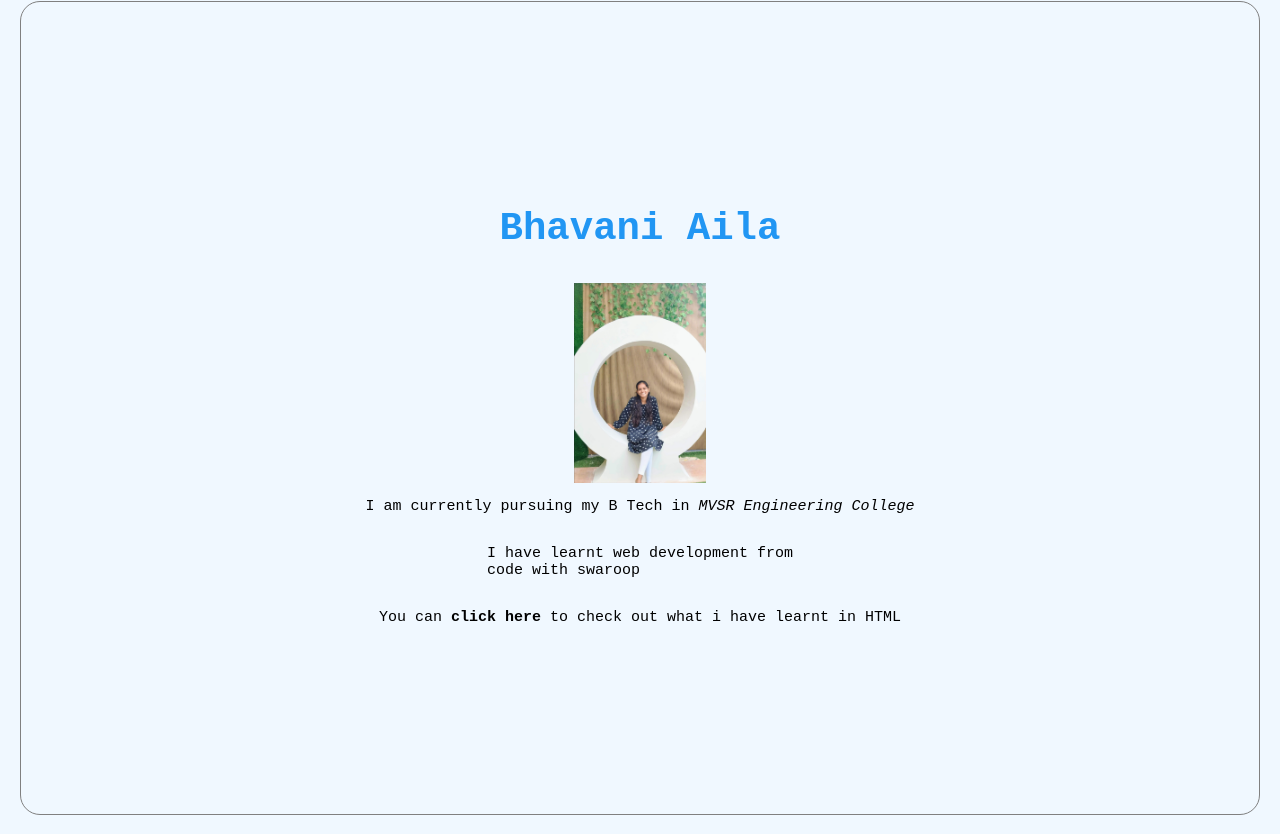
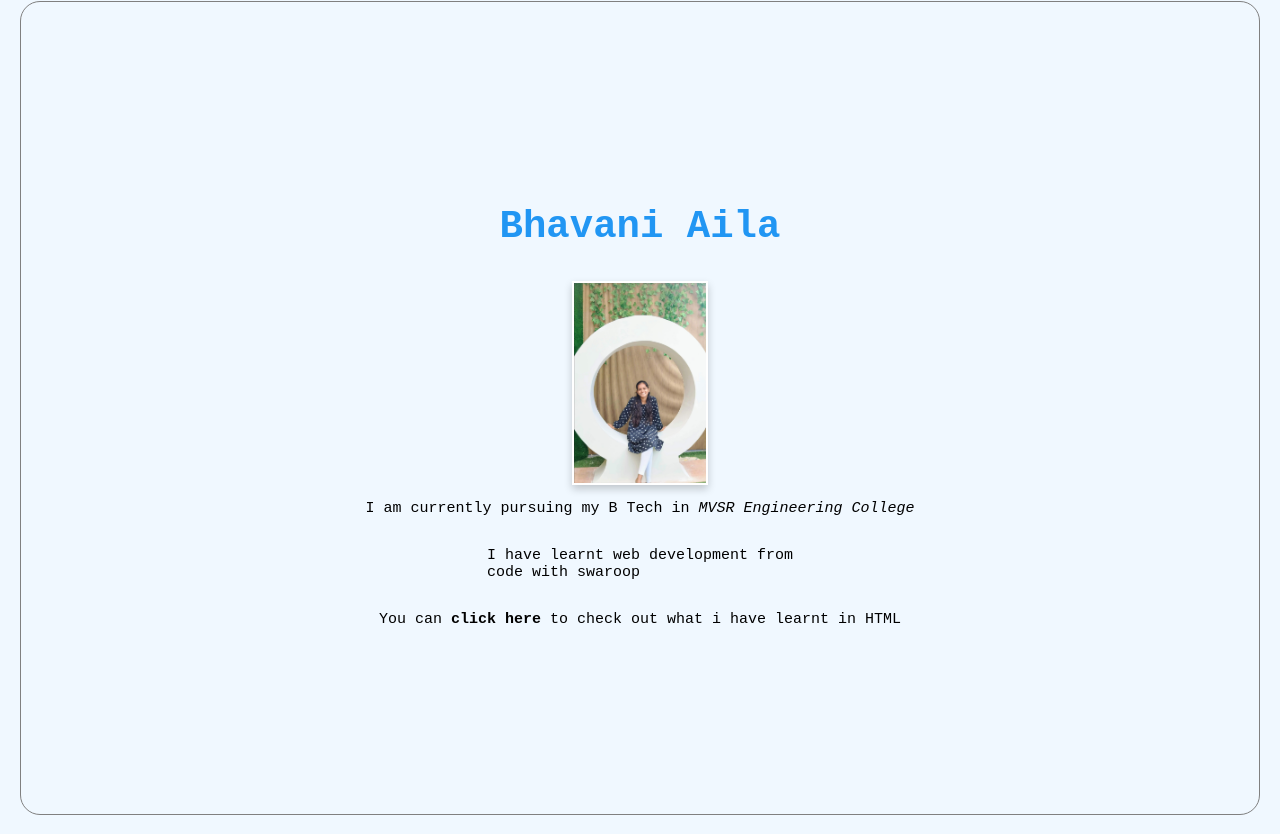
Before and after one commit to Bhavani-A9/Myportfolio, a plain HTML site: page Myportfolio/01.html in a window 1280 px wide. Shown: the part 819-1653 px from the top of the page. Drawn offline with Linux system fonts and the light colour scheme.

Commit message:
Update styles.css

```diff
--- a/Myportfolio/styles.css
+++ b/Myportfolio/styles.css
@@ -34,13 +34,18 @@ header h1{
     border:none;
     border-radius:20px;
     cursor:pointer;
+    transition: transform 2s linear 0s;
 }
 .button:hover{
     color: white;
     background-color:blue;
+    transform: translateY(-10px);
 }
 img{
     height: 200px;
+    object-fit: cover;
+    box-shadow: 0 4px 8px rgba(0, 0, 0, 0.2);
+    border: 2px solid #fff;
 }
 main{
     padding:20px;
```
